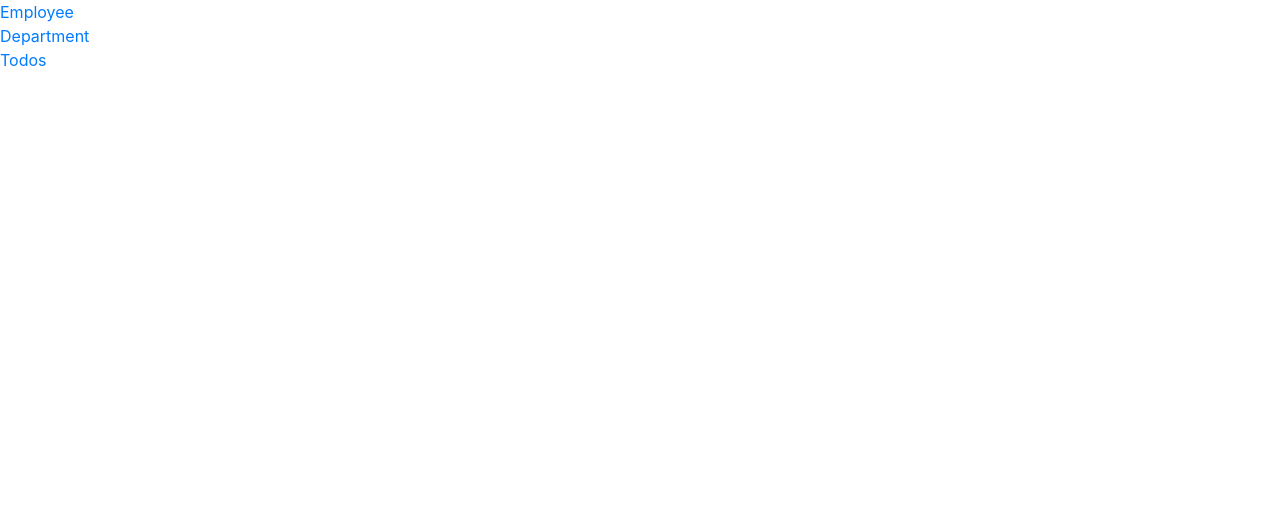
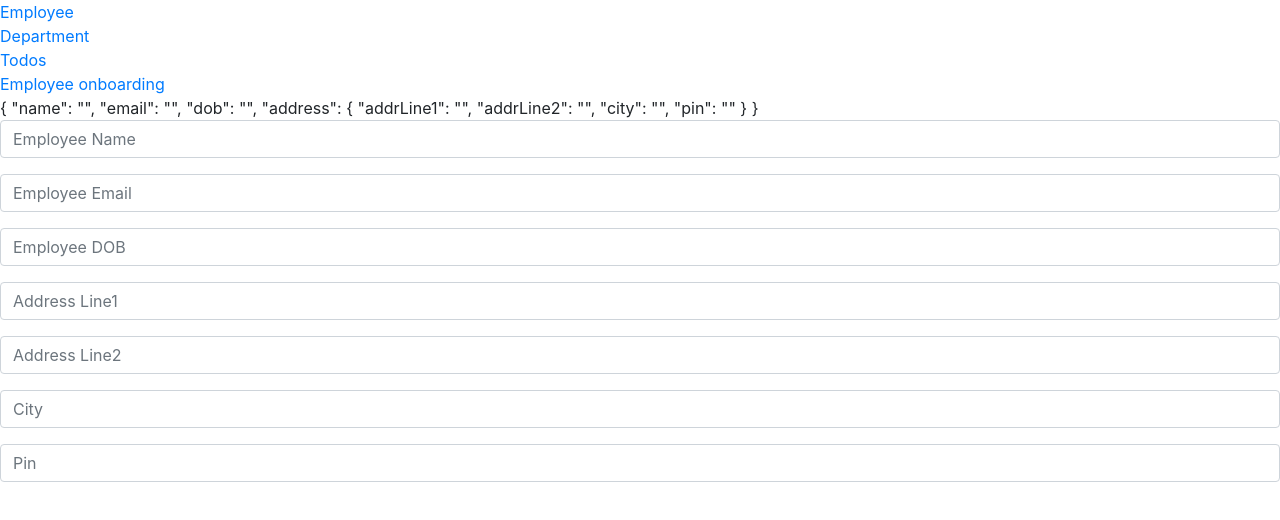
Before and after one commit to santoshyadavdev/DNT-205, an Angular app: page /onboarding in a window 1280 px wide. Before the commit this address led to /. Shown: the top 520 px of the page. Built offline with nearby package versions, Linux system fonts and the light colour scheme.

Commit message:
reactive forms demo

```diff
--- a/src/app/app-routing.module.ts
+++ b/src/app/app-routing.module.ts
@@ -3,9 +3,11 @@ import { Routes, RouterModule } from '@angular/router';
 import { EmployeeComponent } from './employee/employee.component';
 import { DepartmentComponent } from './department/department.component';
 import { TodosComponent } from './todos/todos.component';
+import { EmployeeOnboardingComponent } from './employee/employee-onboarding/employee-onboarding.component';
 
 const routes: Routes = [
   { path: 'employee', component: EmployeeComponent },
+  { path: 'onboarding', component: EmployeeOnboardingComponent },
   { path: 'department', component: DepartmentComponent },
   { path: 'todos', component: TodosComponent },
   { path: '', redirectTo: 'employee', pathMatch: 'full' }
--- a/src/app/app.component.html
+++ b/src/app/app.component.html
@@ -34,4 +34,6 @@
 <br>
 <a routerLink="todos">Todos</a>
 <br>
+<a routerLink="onboarding">Employee onboarding</a>
+<br>
 <router-outlet></router-outlet>
--- /dev/null
+++ b/src/app/employee/employee-onboarding/employee-onboarding.component.html
@@ -0,0 +1,31 @@
+<!-- {{searchInput.value }}
+{{searchInput.valid }} -->
+
+<!-- <input type="text" [formControl]="searchInput"> -->
+
+{{employeeForm.value | json}}
+<form [formGroup]="employeeForm">
+  <div class="form-group">
+    <input class="form-control" type="text" formControlName="name" placeholder="Employee Name">
+  </div>
+  <div class="form-group">
+    <input class="form-control" type="text" formControlName="email" placeholder="Employee Email">
+  </div>
+  <div class=" form-group">
+    <input class="form-control" type="text" formControlName="dob" placeholder="Employee DOB">
+  </div>
+  <div formGroupName="address">
+    <div class="form-group">
+      <input class="form-control" type="text" formControlName="addrLine1" placeholder="Address Line1">
+    </div>
+    <div class="form-group">
+      <input class="form-control" type="text" formControlName="addrLine2" placeholder="Address Line2">
+    </div>
+    <div class=" form-group">
+      <input class="form-control" type="text" formControlName="city" placeholder="City">
+    </div>
+    <div class=" form-group">
+      <input class="form-control" type="text" formControlName="pin" placeholder="Pin">
+    </div>
+  </div>
+</form>
--- /dev/null
+++ b/src/app/employee/employee-onboarding/employee-onboarding.component.ts
@@ -0,0 +1,29 @@
+import { Component, OnInit } from '@angular/core';
+import { FormControl, FormGroup, FormBuilder } from '@angular/forms';
+@Component({
+  selector: 'app-employee-onboarding',
+  templateUrl: './employee-onboarding.component.html',
+  styleUrls: ['./employee-onboarding.component.css']
+})
+export class EmployeeOnboardingComponent implements OnInit {
+
+  // searchInput: FormControl;
+  employeeForm: FormGroup;
+  constructor(private fb: FormBuilder) { }
+
+  ngOnInit(): void {
+    // this.searchInput = new FormControl('wrtretet');
+    this.employeeForm = this.fb.group({
+      name: new FormControl(''),
+      email: new FormControl(''),
+      dob: new FormControl(''),
+      address: this.fb.group({
+        addrLine1: new FormControl(''),
+        addrLine2: new FormControl(''),
+        city: new FormControl(''),
+        pin: new FormControl('')
+      })
+    });
+  }
+
+}
```
Also changed, not shown: src/app/app.module.ts (+6 -3 lines), src/app/employee/employee-onboarding/employee-onboarding.component.css (added), 1 other file (tests, documents, lock files or other folders).
